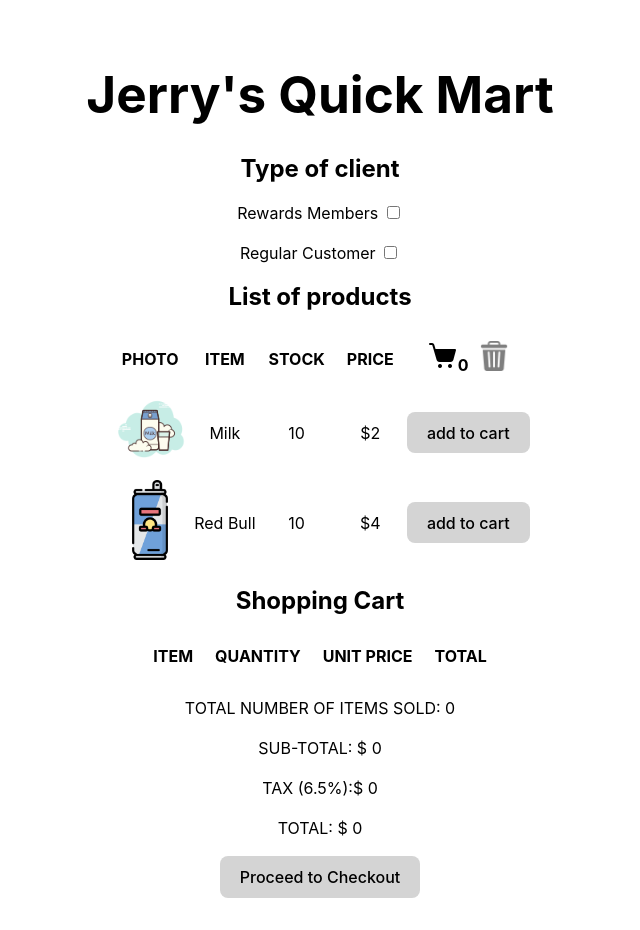
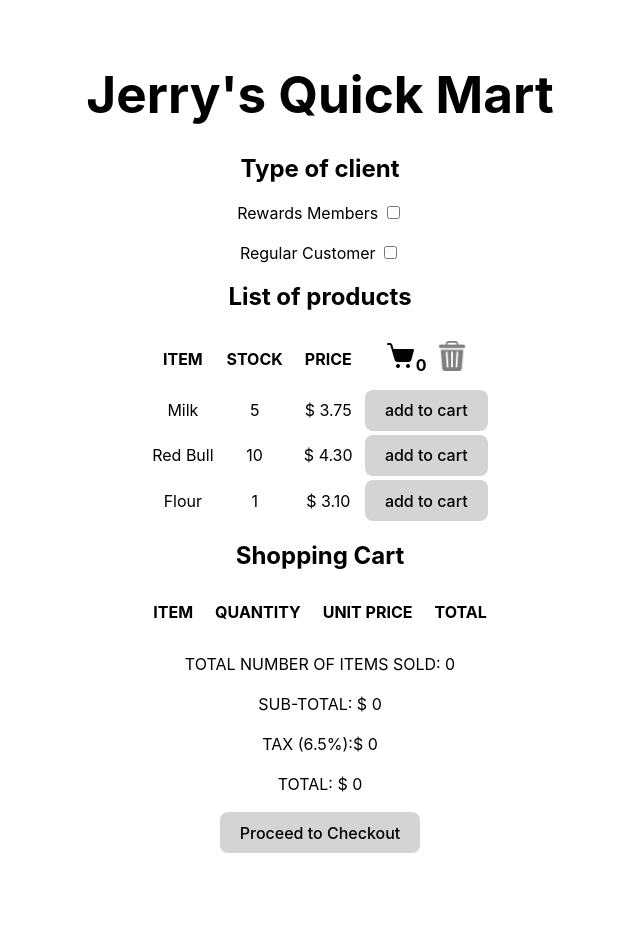
Before and after one commit to Mpqg/shopping_market_challenge, a React (Vite) app: page / in a window 1280 px wide. Shown: the whole page, without its empty margins (320-960 px from the left). After the commit the page ends 885 px from the top, so only its background shows below. Built offline with nearby package versions, Linux system fonts and the light colour scheme.

Commit message:
file inventory.txt

```diff
--- a/src/App.jsx
+++ b/src/App.jsx
@@ -1,12 +1,13 @@
 import { useState } from 'react'
-import listProducts from './data/products.json'
 import TypeClient from './components/TypeClient'
 import ListProducts from './components/ListProducts'
 import ShoppingCart from './components/ShoppingCart';
 import './App.css'
 import Checkout from './components/Checkout';
+import useProducts from './hooks/useProducts';
 
 function App() {
+  const { products } = useProducts()
   const [cart, addCart] = useState([])
   const [customerType, setCustomerType] = useState("")
   const [currentProcess, setCurrentProcess] = useState("Shopping")
@@ -24,9 +25,14 @@ function App() {
   return (
     <div className="App">
       <h1 className="text_center"> Jerry's Quick Mart </h1>
-      <TypeClient customertype={customerType} setcustomer={setCustomerType}/>
-      <ListProducts cart={cart} addcart={addCart} customertype={customerType} setcustomertype={setCustomerType}/>
-      <ShoppingCart cart={cart} customertype={customerType} setcurrentprocess={setCurrentProcess}/>
+      <TypeClient customertype={customerType} setcustomer={setCustomerType} />
+      <ListProducts
+        cart={cart}
+        addcart={addCart}
+        customertype={customerType}
+        setcustomertype={setCustomerType}
+        products={products} />
+      <ShoppingCart cart={cart} customertype={customerType} setcurrentprocess={setCurrentProcess} />
 
     </div>
   )
--- a/src/components/Checkout.jsx
+++ b/src/components/Checkout.jsx
@@ -41,7 +41,7 @@ function Checkout({ cart, customertype, addcart, setcurrentprocess }) {
                     {cart.map((product) => {
                         const price = customertype === "Rewards Members" ? product.memberPrice : product.regularPrice
                         return (<tr key={product.id}>
-                            <td>{product.productName}</td>
+                            <td>{product.name}</td>
                             <td>{product.quantity}</td>
                             <td>{price}</td>
                             <td>{price * product.quantity}</td>
--- a/src/components/ListProducts.jsx
+++ b/src/components/ListProducts.jsx
@@ -1,7 +1,6 @@
 import "./ListProducts.css"
 import Product from './Product'
-import listProducts from '../data/products.json'
-function ListProducts({ cart, addcart, customertype, setcustomertype }) {
+function ListProducts({ cart, addcart, customertype, setcustomertype, products }) {
     const totalProducts = cart.reduce((acc, product) => {
         return acc + product.quantity
     }, 0);
@@ -14,7 +13,7 @@ function emptycart() {
             <table align='center'>
                 <thead>
                     <tr>
-                        <th>PHOTO</th>
+                        {/* <th>PHOTO</th> */}
                         <th>ITEM</th>
                         <th>STOCK</th>
                         <th>PRICE</th>
@@ -26,7 +25,7 @@ function emptycart() {
                     </tr>
                 </thead>
                 <tbody>
-                    {listProducts.map((product) => {
+                    {products.map((product) => {
                         return <Product
                             key={product.id}
                             cart={cart}
--- a/src/components/Product.jsx
+++ b/src/components/Product.jsx
@@ -36,9 +36,9 @@ function Product({ cart, product, customertype, addcart }) {
 
     return (
         <tr>
-            <td><img src={product.photo} alt="" width={80} /></td>
-            <td>{product.productName}</td>
-            <td>{product.stock - (product.quantity || 0)}</td>
+            {/* <td><img src={product.photo} alt="" width={80} /></td> */}
+            <td>{product.name}</td>
+            <td>{product.inventory - (product.quantity || 0)}</td>
             <td>${price}</td>
 
             <td>
--- a/src/hooks/useProducts.js
+++ b/src/hooks/useProducts.js
@@ -1,4 +1,6 @@
 import { useState, useEffect } from 'react';
+import readProducts from '../utils/readProducts';
+
 export default function useProducts() {
     const [products, setProducts] = useState([]);
 
@@ -38,8 +40,8 @@ export default function useProducts() {
     };
 
     useEffect(() => {
-        setProducts([]);
+        readProducts().then((productsList) => setProducts(productsList));
     }, []);
 
-    return { products, drawFromInventory , putBackInInventory, setProducts};
+    return { products, drawFromInventory, putBackInInventory, setProducts };
 }
--- a/src/utils/readProducts.js
+++ b/src/utils/readProducts.js
@@ -1,8 +1,6 @@
+export default async function readProducts() {
+    const productsContent = await fetch("/inventory.txt").then((response) => response.text());
 
-import fs from 'fs';
-
-export default function readProducts(file_path) {
-    const productsContent = fs.readFileSync(file_path, 'utf8');
     const products = productsContent.split("\n").map((product) => {
         const name = product.slice(0, product.indexOf(":"));
         const productParts = product.split(",");
@@ -15,8 +13,8 @@ export default function readProducts(file_path) {
             id:name,
             name,
             inventory,
-            regularPrice,
-            memberPrice,
+            regularPrice: regularPrice.replace("$",""),
+            memberPrice: memberPrice.replace("$",""),
             taxStatus
         };
     });
```
Also changed, not shown: public/inventory.txt (added).
